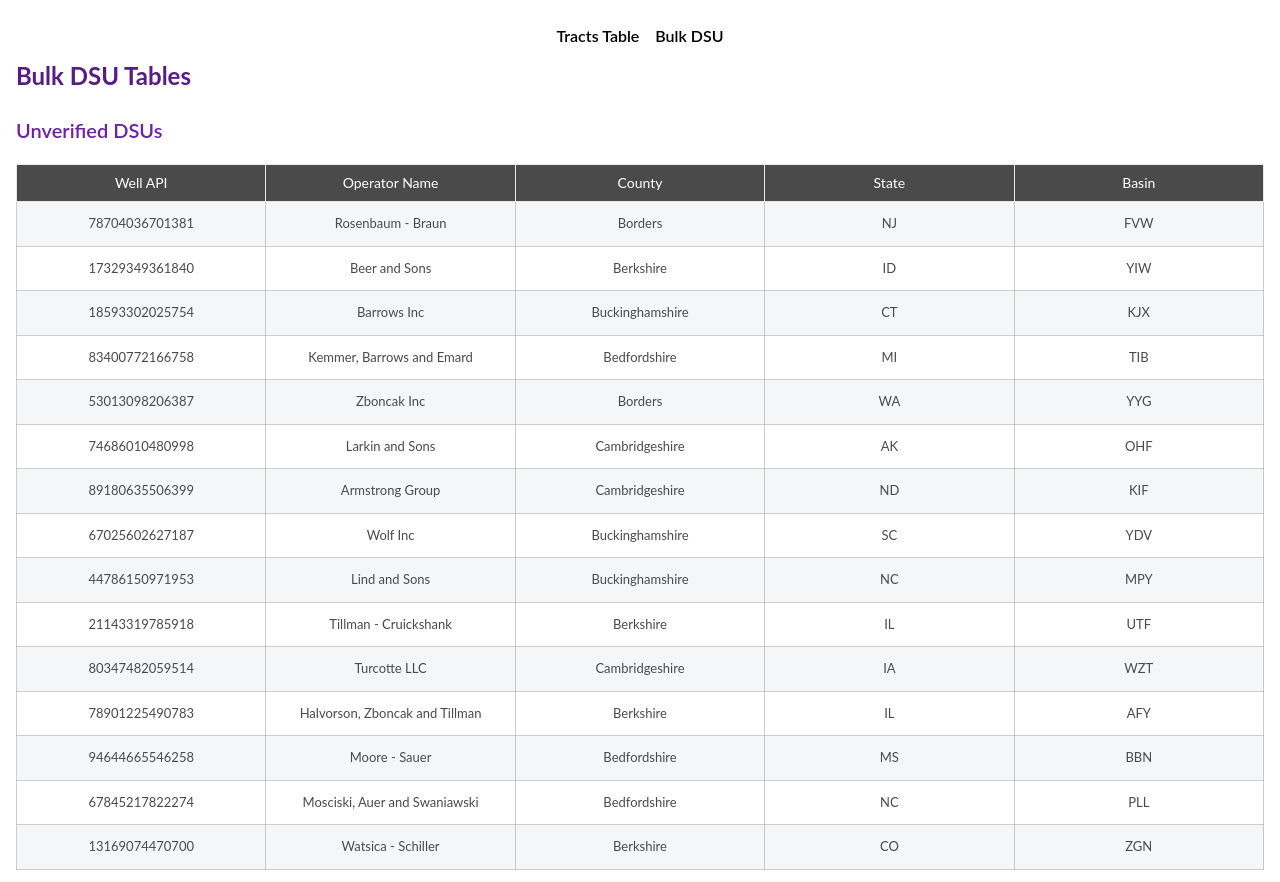
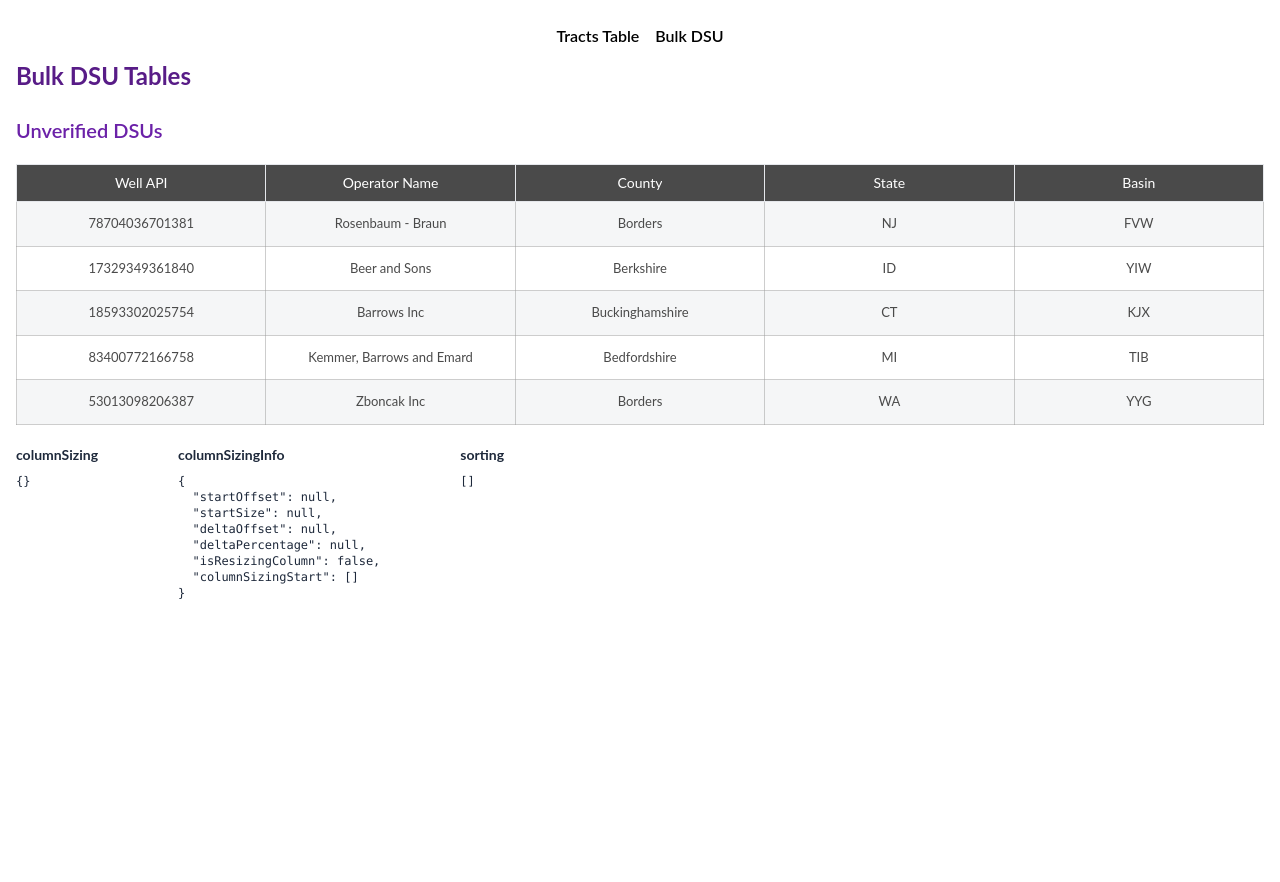
Before and after one commit to AgkTF/react-table-demo, a React (Create React App) app: page /bulk-dsu in a window 1280 px wide. After the commit the page ends 800 px from the top, so only its background shows below. Built offline with nearby package versions, Linux system fonts and the light colour scheme.

Commit message:
Fixed the issue with sorting in the UnverifiedTable.

```diff
--- a/src/tables/BulkDSUTables/UnverifiedTable.tsx
+++ b/src/tables/BulkDSUTables/UnverifiedTable.tsx
@@ -3,12 +3,10 @@ import {
   flexRender,
   getCoreRowModel,
   useReactTable,
-  VisibilityState,
-  ColumnDef,
   getSortedRowModel,
   SortingState,
 } from '@tanstack/react-table';
-import { useCallback, useMemo, useState, useEffect } from 'react';
+import { useState } from 'react';
 import { JustTextCell, SubHeader } from '../../components';
 import { MIN_WIDTH } from '../../constants';
 import { DSU } from '../../types';
@@ -16,7 +14,7 @@ import cn from 'classnames';
 import { createDsus } from '../../utils/create-random-dsu';
 
 const columnHelper = createColumnHelper<DSU>();
-const data = createDsus(15);
+const data = createDsus(5);
 const columns = [
   columnHelper.accessor('wellAPI', {
     header: 'well API',
@@ -41,7 +39,7 @@ export function UnverifiedTable() {
     data,
     columns,
     defaultColumn: {
-      // header: ({ header }) => <SubHeader<DSU> header={header} />,
+      minSize: MIN_WIDTH,
       cell: info => <JustTextCell<DSU> info={info} />,
     },
     state: {
@@ -66,6 +64,7 @@ export function UnverifiedTable() {
                 <th
                   key={header.id}
                   colSpan={header.colSpan}
+                  onClick={header.column.getToggleSortingHandler()}
                   className="py-2 px-3 relative border border-gray-200 group truncate"
                   style={{
                     minWidth: header.getSize(),
@@ -133,6 +132,25 @@ export function UnverifiedTable() {
           {tbodyContent}
         </table>
       </div>
+
+      <div className="mt-5 text-xs text-slate-800 flex items-start gap-20">
+        <div className="space-y-2">
+          <h4 className="font-bold text-sm">columnSizing</h4>
+          <pre>{JSON.stringify(table.getState().columnSizing, null, 2)}</pre>
+        </div>
+
+        <div className="space-y-2">
+          <h4 className="font-bold text-sm">columnSizingInfo</h4>
+          <pre>
+            {JSON.stringify(table.getState().columnSizingInfo, null, 2)}
+          </pre>
+        </div>
+
+        <div className="space-y-2">
+          <h4 className="font-bold text-sm">sorting</h4>
+          <pre>{JSON.stringify(table.getState().sorting, null, 2)}</pre>
+        </div>
+      </div>
     </section>
   );
 }
```
